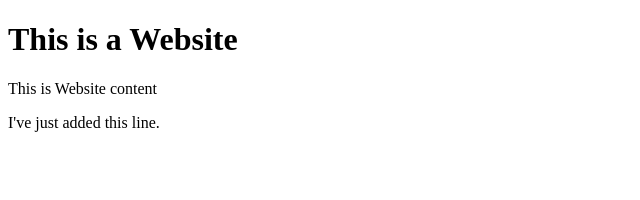
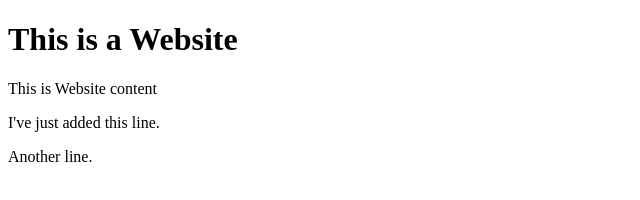
Before and after one commit to 22127251/jenkin_github_test2, a plain HTML site: page index.html in a window 1280 px wide. Shown: the whole page, without its empty margins (0-640 px from the left). Drawn offline with Linux system fonts and the light colour scheme.

Commit message:
change index.html

```diff
--- a/index.html
+++ b/index.html
@@ -5,6 +5,7 @@
 <h1>This is a Website</h1>
 <p>This is Website content</p>
 <p>I've just added this line.</p>
+<p>Another line.</p>
 
 </body>
 </html>
```
